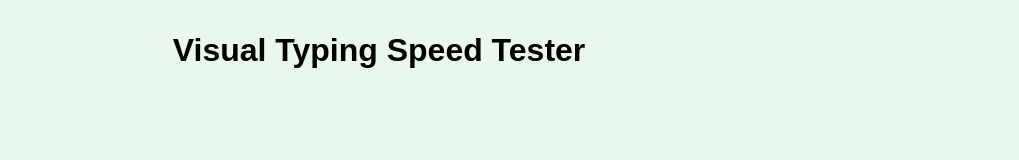
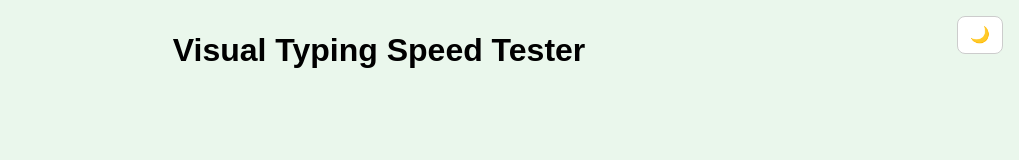
Before and after one commit to PrajuMaharjan/Visual_Typing_Speed_Tester, a React (Vite) app: page / in a window 1280 px wide. Shown: the top 160 px of the page, without its empty margins (261-1280 px from the left). Built offline with nearby package versions, Linux system fonts and the light colour scheme.

Commit message:
Started work on a theme system
Made a theme.css and useTheme.ts hook to change styles according to mode

Build a ThemeToggle component and implemented it gllobally in the app

```diff
--- a/src/App.tsx
+++ b/src/App.tsx
@@ -1,12 +1,22 @@
 import { Route,Routes } from "react-router-dom";
 import LandingPage from "./pages/LandingPage";
 import TestPage from "./pages/TestPage";
+import ThemeToggle from "./components/ThemeToggle";
+import { useTheme } from "./hooks/useTheme";
 
 export default function App(){
+  const {theme,toggleTheme}=useTheme();
+
   return(
-    <Routes>
-      <Route path="/" element={<LandingPage />} />
-      <Route path="/test" element={<TestPage />} />
-    </Routes>
+    <>
+      <ThemeToggle theme={theme} onToggle={toggleTheme} />
+
+      <Routes>
+        <Route path="/" element={<LandingPage />} />
+        <Route path="/test" element={<TestPage />} />
+      </Routes>
+
+    </>
+
   )
 }
--- /dev/null
+++ b/src/components/ThemeToggle.tsx
@@ -0,0 +1,29 @@
+interface ThemeToggleProps{
+    theme:'light' | "dark";
+    onToggle:()=>void;
+}
+
+export default function ThemeToggle({theme,onToggle}:ThemeToggleProps){
+    return(
+        <button onClick={onToggle}
+                aria-label="Toggle dark mode"
+                style = {{
+                            position:'sticky',
+                            top:'1rem',
+                            float:'right',
+                            marginRight:'1rem',
+                            padding:'0.5rem 0.75rem',
+                            border:'1px solid var(--color-border)',
+                            borderRadius:'8px',
+                            backgroundColor:'var(--color-surface)',
+                            color:'var(--color-text)',
+                            fontFamily:'monospace',
+                            fontSize:"1rem",
+                            cursor:'pointer',
+                            zIndex:20
+                        }}
+        >
+            {theme==='light' ? "🌙" : "☀️"}
+        </button>
+    );
+}
--- /dev/null
+++ b/src/hooks/useTheme.ts
@@ -0,0 +1,26 @@
+import { useState,useEffect,useCallback } from "react";
+
+type Theme="light" | "dark";
+
+const STORAGE_KEY="theme";
+
+function getStoredTheme():Theme{
+    const stored=localStorage.getItem(STORAGE_KEY);
+    return stored==="dark" ? "dark" : "light";
+}
+
+export function useTheme(){
+    const [theme,setTheme]=useState<Theme>(getStoredTheme);
+
+    // Apply theme and store in local storage for next visit
+    useEffect(()=>{
+        document.documentElement.setAttribute("data-theme",theme);
+        localStorage.setItem(STORAGE_KEY,theme);
+    },[theme]);
+
+    const toggleTheme=useCallback(()=>{
+        setTheme(prevTheme=>prevTheme==="light" ? "dark" : "light");
+    },[]);
+
+    return {theme,toggleTheme};
+}
--- a/src/main.tsx
+++ b/src/main.tsx
@@ -1,7 +1,8 @@
 import { StrictMode } from 'react'
 import { createRoot } from 'react-dom/client'
 import { BrowserRouter } from 'react-router-dom'
-import './App.css'
+import './styles/App.css';
+import "./styles/theme.css";
 import App from './App.tsx'
 
 createRoot(document.getElementById('root')!).render(
--- /dev/null
+++ b/src/styles/theme.css
@@ -0,0 +1,37 @@
+:root {
+    --color-bg: #eaf7ec;
+    --color-surface: #ffffff;
+    --color-border: #cccccc;
+    --color-text: #1a1a1a;
+    --color-text-muted: #555555;
+
+    --color-button-primary-bg: #333333;
+    --color-button-primary-text: #ffffff;
+
+    --color-button-secondary-bg: #ffffff;
+    --color-button-secondary-text: #333333;
+    --color-button-secondary-border: #cccccc;
+
+    --color-correct: green;
+    --color-mistake: red;
+    --color-pending: black;
+}
+
+[data-theme="dark"] {
+    --color-bg: #1a1f1c;
+    --color-surface: #242a26;
+    --color-border: #3a4038;
+    --color-text: #eaeaea;
+    --color-text-muted: #a0a8a3;
+
+    --color-button-primary-bg: #eaeaea;
+    --color-button-primary-text: #1a1f1c;
+
+    --color-button-secondary-bg: #242a26;
+    --color-button-secondary-text: #eaeaea;
+    --color-button-secondary-border: #3a4038;
+
+    --color-correct: #4ade80;
+    --color-mistake: #f87171;
+    --color-pending: #eaeaea;
+}
```
Also changed, not shown: src/styles/App.css (renamed from src/App.css).
